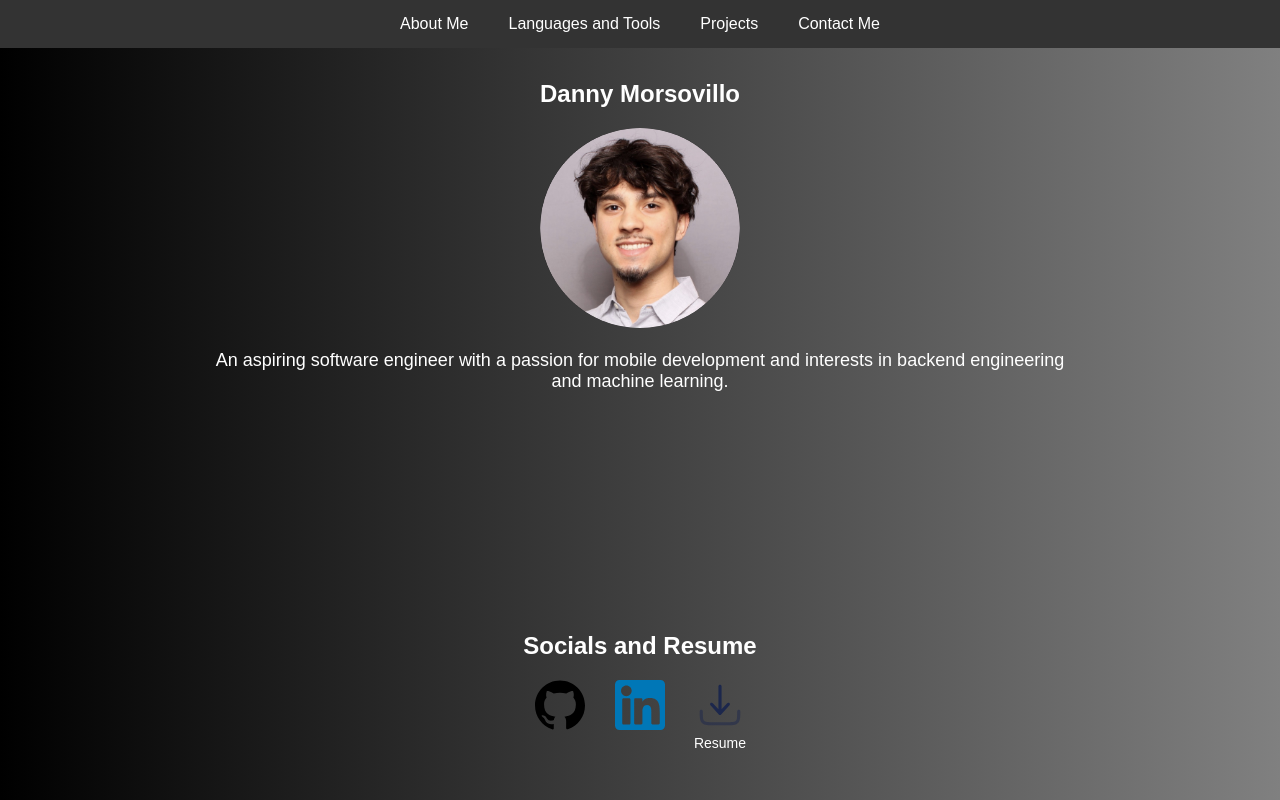
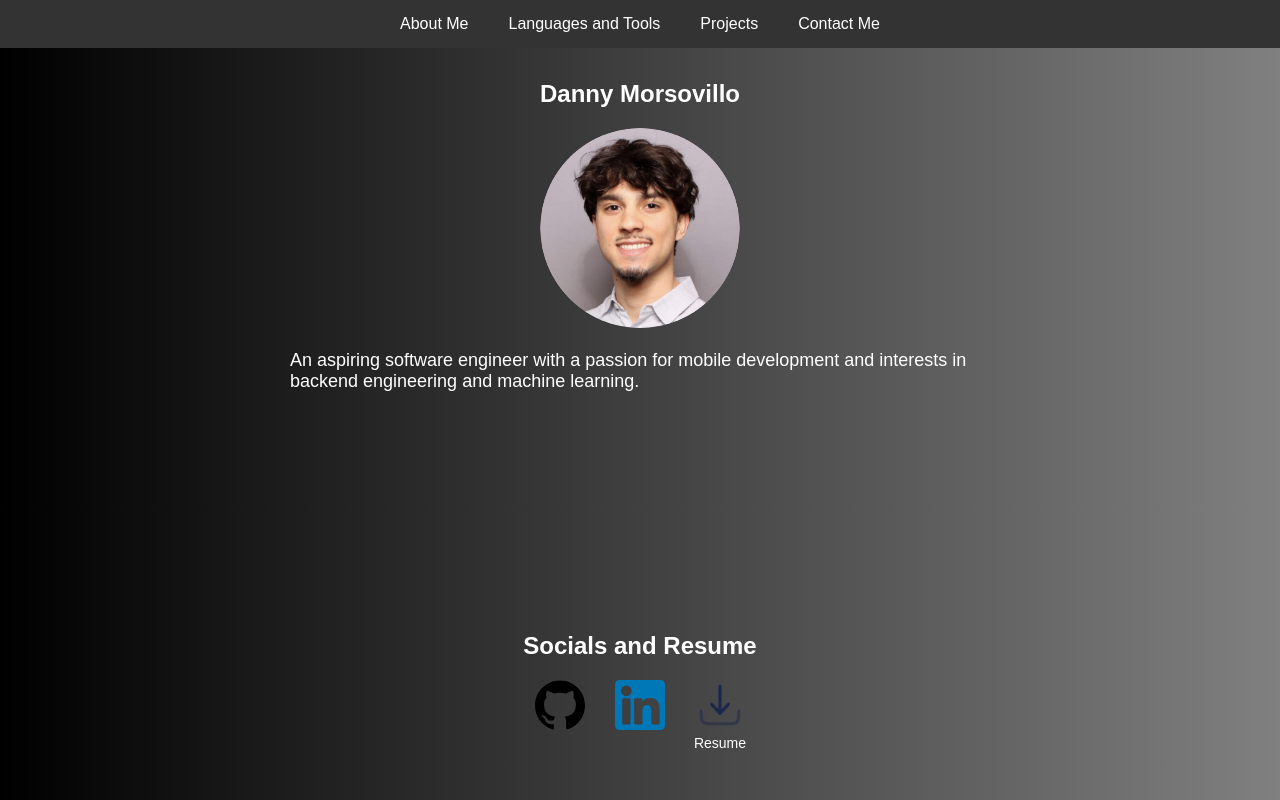
Before and after one commit to dannymorsovillo/personal-website, a Vue app: page / in a window 1280 px wide. Shown: the top 800 px of the page. Built offline with nearby package versions, Linux system fonts and the light colour scheme.

Commit message:
attempt same as previous commit

```diff
--- a/src/components/App.vue
+++ b/src/components/App.vue
@@ -211,12 +211,15 @@ export default{
         margin-left: 15px;
     }
 
-    p{
+    p {
         font-size: 18px;
         padding: 0 20px;
         color: white;
         font-family: 'Arial', sans-serif;
-        text-align: center;
+        text-align: left;
+        max-width: 700px;
+        margin-left: auto;
+        margin-right: auto;
     }
 
     h1, h2 {
@@ -245,6 +248,10 @@ export default{
         padding: 60px 20px;
         max-width: 900px;
         margin: 0 auto;
+    }
+
+    .section-wrapper, .project-wrapper {
+        overflow:hidden;
     }
 
     .section {
```
